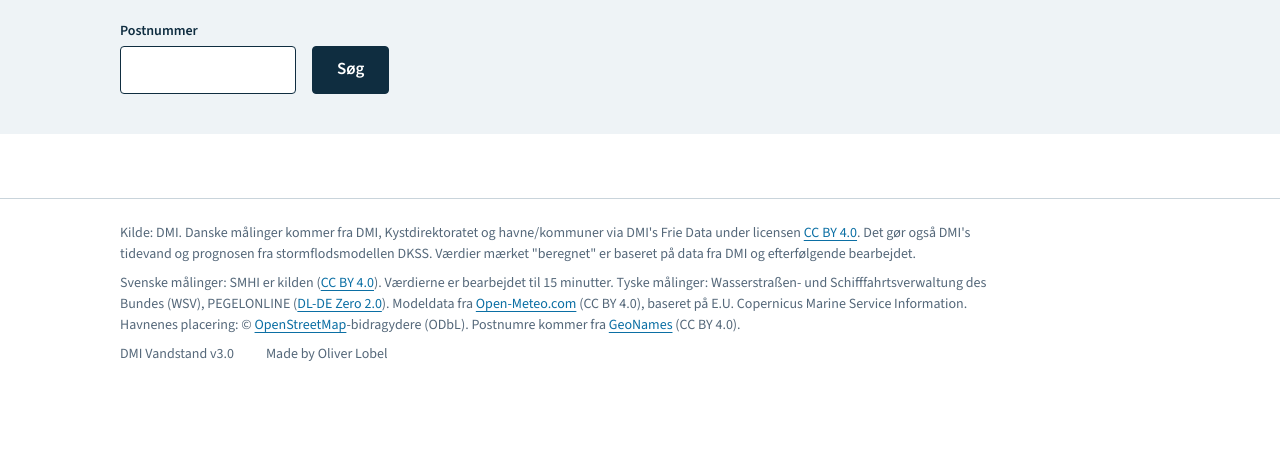
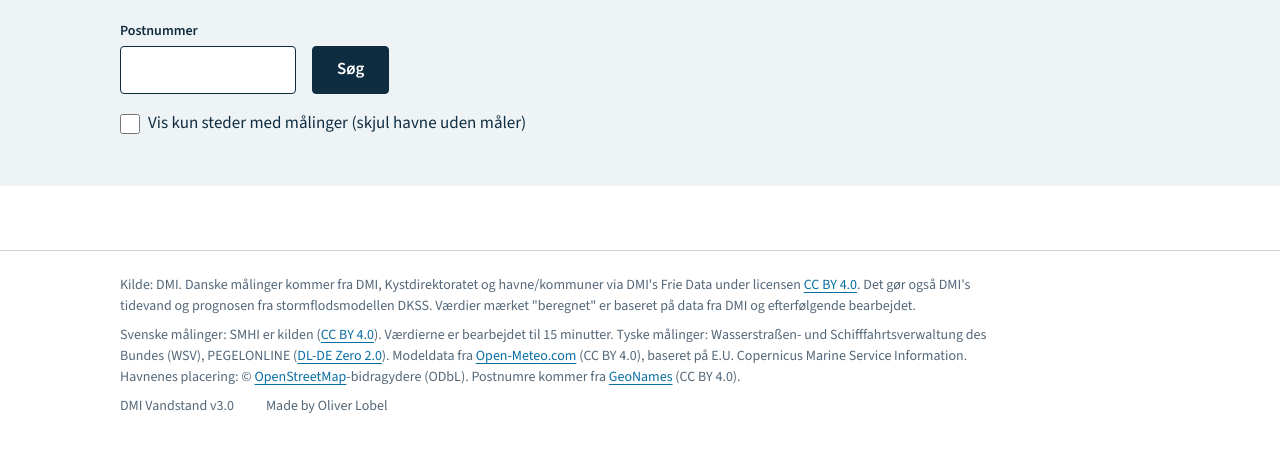
Before and after one commit to Bilmpz/DMI-Vandstand, a plain HTML site: page docs/index.html in a window 1280 px wide. Shown: the part 221-670 px from the top of the page. Drawn offline with Linux system fonts and the light colour scheme.

Commit message:
Gør kun steder med målinger til en afkrydsningsboks
Co-Authored-By: Claude Opus 5.5 <noreply@anthropic.com>

```diff
--- a/docs/app.js
+++ b/docs/app.js
@@ -2050,7 +2050,7 @@
     });
 
     $("closedToggle").textContent = opts.nedlagte ? "Vis kun steder med aktive stationer" : "Vis også nedlagte steder";
-    $("measuredToggle").textContent = opts.kunMaalt ? "Vis også havne uden måler" : "Vis kun steder med målinger";
+    $("measuredToggle").checked = !!opts.kunMaalt;
     $("moreBtn").hidden = !hasMore;
     $("results").hidden = false;
 
@@ -3520,7 +3520,7 @@
     $("searchForm").addEventListener("submit", (event) => {
       event.preventDefault();
       const postnr = $("postnr").value.trim();
-      const target = "#postnr=" + encodeURIComponent(postnr);
+      const target = searchHash(postnr, { nedlagte: false, kunMaalt: $("measuredToggle").checked, antal: 5 });
       if (location.hash === target) route();
       else location.hash = target;
     });
@@ -3536,7 +3536,8 @@
       location.hash = searchHash(state.lastPostnr, Object.assign({}, state.lastSearch, change));
     };
     $("closedToggle").addEventListener("click", () => changeSearch({ nedlagte: !state.lastSearch.nedlagte }));
-    $("measuredToggle").addEventListener("click", () => changeSearch({ kunMaalt: !state.lastSearch.kunMaalt }));
+    // Boksen virker med det samme efter en søgning, og ellers ved næste søgning
+    $("measuredToggle").addEventListener("change", () => changeSearch({ kunMaalt: $("measuredToggle").checked }));
     $("moreBtn").addEventListener("click", () => changeSearch({ antal: state.lastSearch.antal + 5 }));
     $("stopBtn").addEventListener("click", stopJob);
     $("shortcuts").addEventListener("click", (event) => {
--- a/docs/index.html
+++ b/docs/index.html
@@ -36,6 +36,10 @@
             </div>
             <button class="btn btn-primary" type="submit">Søg</button>
           </form>
+          <label class="check" for="measuredToggle">
+            <input type="checkbox" id="measuredToggle">
+            <span>Vis kun steder med målinger (skjul havne uden måler)</span>
+          </label>
           <p class="msg msg-error" id="searchError" role="alert" hidden></p>
         </div>
       </div>
@@ -46,7 +50,6 @@
           <ul class="rows" id="resultRows"></ul>
           <p class="more">
             <button type="button" class="link" id="moreBtn">Vis 5 mere</button>
-            <button type="button" class="link" id="measuredToggle">Vis kun steder med målinger</button>
             <button type="button" class="link" id="closedToggle">Vis også nedlagte steder</button>
           </p>
         </div>
--- a/docs/style.css
+++ b/docs/style.css
@@ -229,6 +229,23 @@ input[type="text"]::placeholder {
 .band {
   background: var(--dis);
   padding: 40px 0;
+}
+
+.check {
+  display: inline-flex;
+  align-items: center;
+  gap: 8px;
+  min-height: 44px;
+  margin-top: 8px;
+  cursor: pointer;
+}
+
+.check input {
+  width: 20px;
+  height: 20px;
+  margin: 0;
+  accent-color: var(--blaek);
+  cursor: pointer;
 }
 
 .lead {
```
